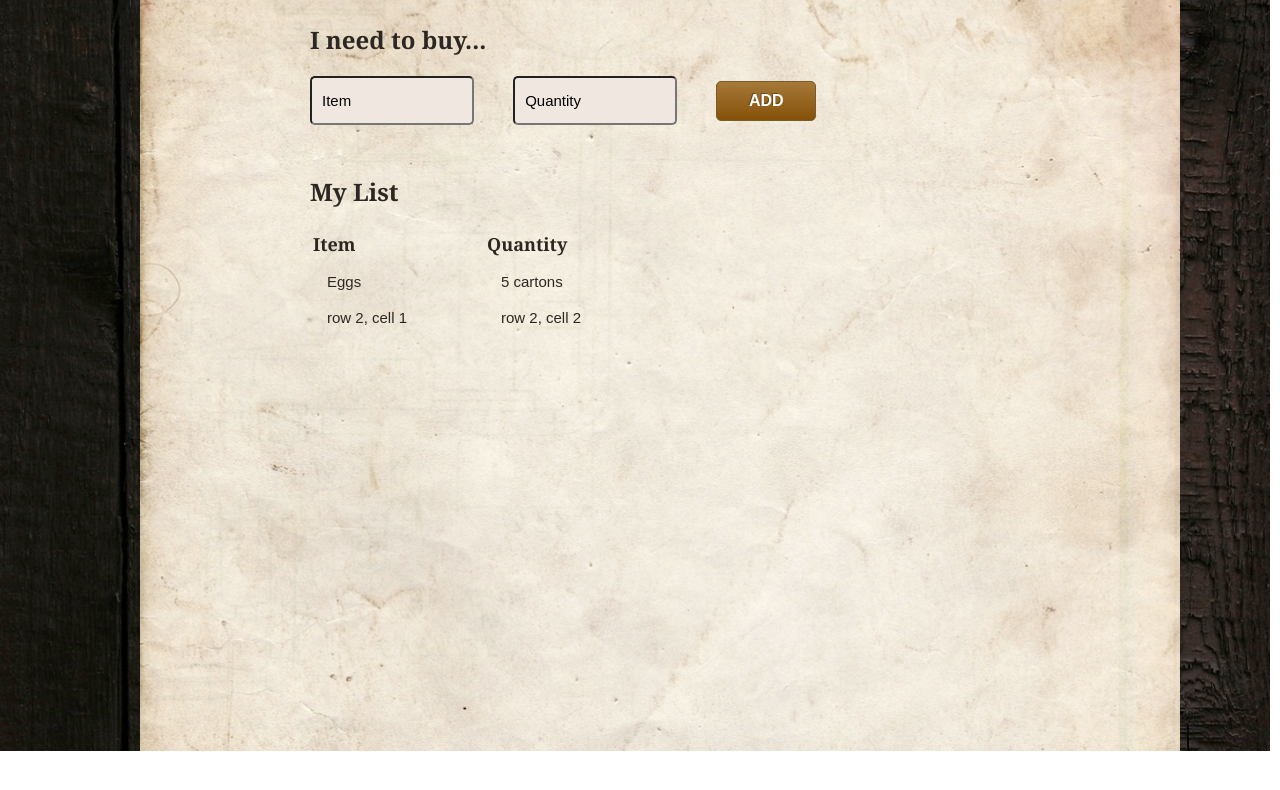
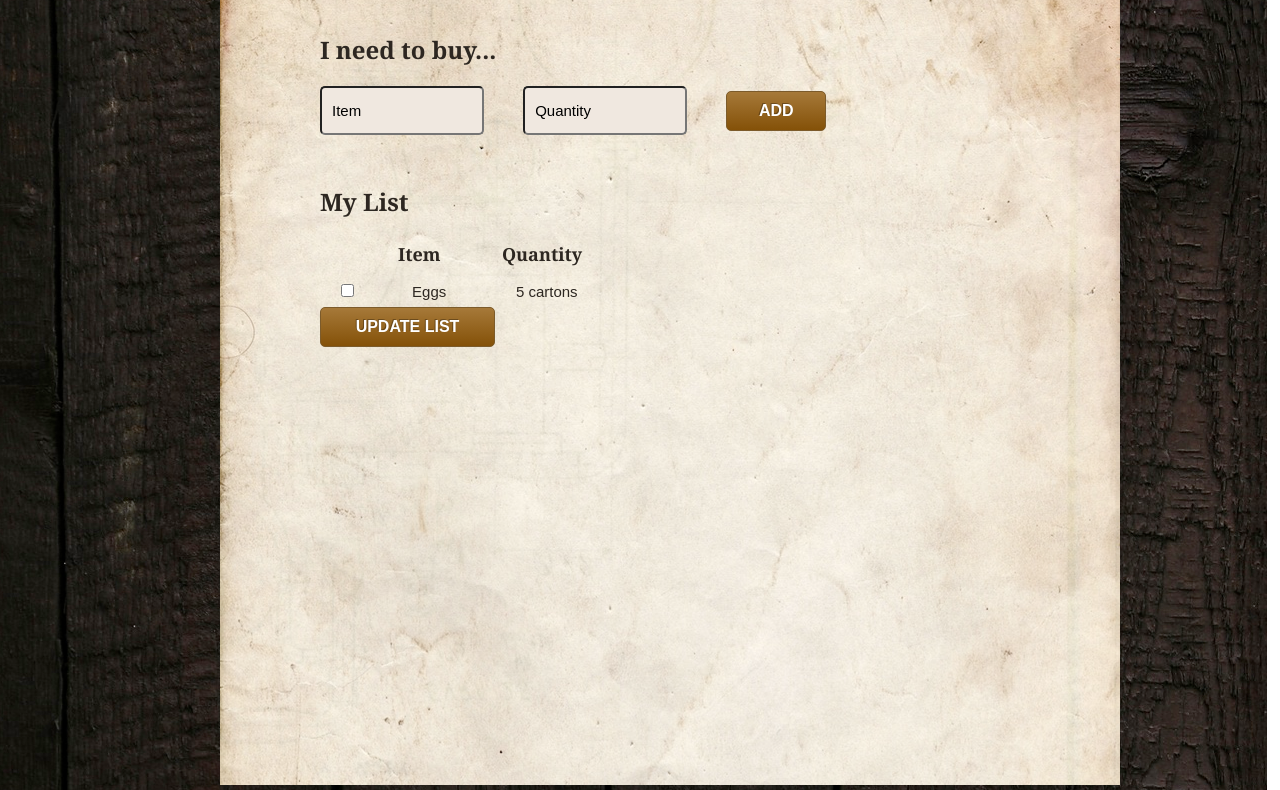
Before and after one commit to case-dubs/shoppinglist, a plain HTML site: page index.html in a window 1280 px wide. Shown: the part 239-1029 px from the top of the page. Before the commit the page ends 990 px from the top, so only its background shows below. Drawn offline with Linux system fonts and the light colour scheme.

Commit message:
updated html/css and js questions

```diff
--- a/application.js
+++ b/application.js
@@ -0,0 +1,43 @@
+//constructing a listItem object
+
+function listItem (item, quantity) {
+	this.item = item;
+	this.quantity = quantity;
+};
+
+//creating an array where listItems are held
+
+var myList = new Array();
+
+//a function that takes the new listItems that are entered by the user, creates a new listItem object for new entry, and adds that entry to myList
+
+function submit() {
+	var itemField = document.getElementById("item");
+	var itemVal = itemField.value;
+	var quantityField = document.getElementById('quantity');
+	var quantityVal = quantityField.value;
+
+	var newEntry = new listItem;
+	newEntry.item = itemVal;
+	newEntry.quantity = quantityVal;
+
+	console.log(newEntry);
+//		myList.prototype.newEntry = submit();
+	myList.push(newEntry);
+
+	//does either of these add the new entry into the myList array?
+};
+
+
+//Once I've stored a new listItem, how do I add it to myList? !!! I'm lost on this!
+
+//How do I add new TRs (each with a check box, item and quantity values when a newEntry is added)? {I think I need to find the location in the dom and create a new tr - not sure how to do this, especially with the check box }
+
+//When someone clicks "update list", how do I check which items were checked?
+
+//How do I remove checked items?
+
+console.log(myList);
+
+
+//How do I add check boxes next to my table items? ***ANSWERED!
--- a/index.html
+++ b/index.html
@@ -8,34 +8,37 @@
 <Body>
 	<div id="background">
 		<div id="listPaper">
-			<img src="./images/old_paper.jpg">
-		</div>
+			<!--<img src="./images/old_paper.jpg">-->
+
 			<div id="shopping-list">
 				<h1>My Shopping List</h1>
 				<div id="item_entry">
 					<h2>I need to buy...</h2>
-				<form name="shopping-addition" action="listAdd.pl" onsubmit="return checkscript()">
-				<input type=text size=18 name=item value="Item" class="text-entry">
-				<input type=text size=18 name=quantity value="Quantity" class="text-entry">
-				<input type="button" id="Button" value="Add" onclick="submit();"/>
-				</form>
+					<!--<form name="shopping-addition" action="listAdd.pl" onsubmit="return checkscript()>-->
+					<input type=text size=18 name=item value="Item" id="item" class="text-entry">
+					<input type=text size=18 name=quantity value="Quantity" id="quantity" class="text-entry">
+					<input type="button" class="Button" value="Add" onclick="submit();"/>
+					<!--</form>-->
 				</div>
 				<div id="list">
 					<h2>My List</h2>
+					<form>
 						<table>
 							<tr>
+							<th> </th>
 							<th>Item</th>
 							<th>Quantity</th>
 							</tr>
 							<tr>
+							<td>
+								<input type="checkbox" name="item">
+							</td>
 							<td>Eggs</td>
 							<td>5 cartons</td>
-				</tr>
-				<tr>
-				<td>row 2, cell 1</td>
-				<td>row 2, cell 2</td>
-				</tr>
 						</table>
+						<input type="button" class="Button" value="Update List" onclick="submit();"/>
+					</form>
+				</div>
 			</div>
 		</div>
 	</div>
--- a/main.css
+++ b/main.css
@@ -1,17 +1,18 @@
 body{
-	margin: -10px;
+	margin: 0px;
 	font-family: Georgia, Times, Serif;
 	color: #2d2721;
 	font-size: 16px;
+	min-width: 1040px;
 }
 
 #background {
 	position: relative;
 	width: 100%;
 	background:
-		url('./images/wood_background.jpg') 110% no-repeat;
+		url('./images/wood_background.jpg') 120% no-repeat;
 	background-size: cover;
-	height: 1000px;
+	height: 1200px;
 	min-width: 1040px;
 	margin-left: auto;
 	margin-right: auto;
@@ -22,22 +23,27 @@ body{
 #listPaper {
 	width: 80%;
 	float:center;
-	height: 800px;
+	height: 1000px;
 	min-width: 1040px;
-	top: 100px;
+	/*top: 100px;*/
 	margin-left: auto;
 	margin-right: auto;
-	position: absolute;
+	position: relative;
+	background:
+		url('./images/old_paper.jpg') 100px 110% no-repeat;
+	background-size: 900px, 900px;
 }
 
 #listPaper img{
 	width: 90%;
 	height: 900px;
 	float: center;
-	margin-left: 150px;
-	margin-right: 150px;
-	position: absolute;
-	min-width: 1040px;
+	/*margin-left: 150px;
+	margin-right: 150px;*/
+	margin-left: auto;
+	margin-right: auto;
+	position: relative;
+	min-width: 900px;
 
 }
 
@@ -51,6 +57,7 @@ body{
 	left: 200px;
 	margin-left: auto;
 	margin-right: auto;
+	z-index: 3;
 }
 
 #shopping-list h1 {
@@ -85,7 +92,7 @@ body{
 	padding: 5px 0 5px 10px;
 }
 
-#Button {
+.Button {
 	height: 40px;
 	width: 100px;
 	border:1px solid #7c5b2b; -webkit-border-radius: 5px; -moz-border-radius: 5px;border-radius: 5px;font-size:16px;font-family:arial, helvetica, sans-serif; padding: 10px 25px 10px 25px; text-decoration:none; display:inline-block;text-shadow: -1px -1px 0 rgba(0,0,0,0.3);font-weight:bold; color: #FFFFFF;
@@ -99,7 +106,7 @@ body{
 }
 
 
-#Button:hover {
+.Button:hover {
  	border:1px solid #5a421f;
  	background-color: #805d2c; background-image: -webkit-gradient(linear, left top, left bottom, from(#805d2c), to(#543305));
  	background-image: -webkit-linear-gradient(top, #805d2c, #543305);
@@ -144,3 +151,9 @@ td {
 	padding-left: 15px;
 	padding-top: 10px;
 }
+
+#list .Button {
+	top: -150px;
+	margin-right: 150px;
+	width: 175px;
+}
```
Lines whose indentation alone changed are shown as unchanged.
